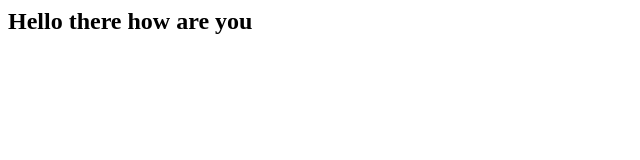
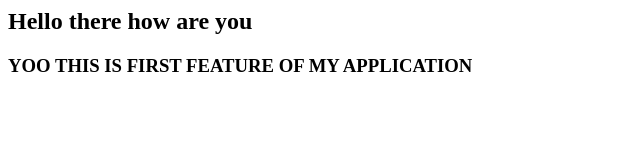
Before and after one commit to kushal-7/test_repoo, a plain HTML site: page index.html in a window 1280 px wide. Shown: the whole page, without its empty margins (0-640 px from the left). Drawn offline with Linux system fonts and the light colour scheme.

Commit message:
from first feature

```diff
--- a/index.html
+++ b/index.html
@@ -1 +1,2 @@
 <h2>Hello there how are you</h2>
+<h3>YOO THIS IS FIRST FEATURE OF MY APPLICATION</h3>
```
